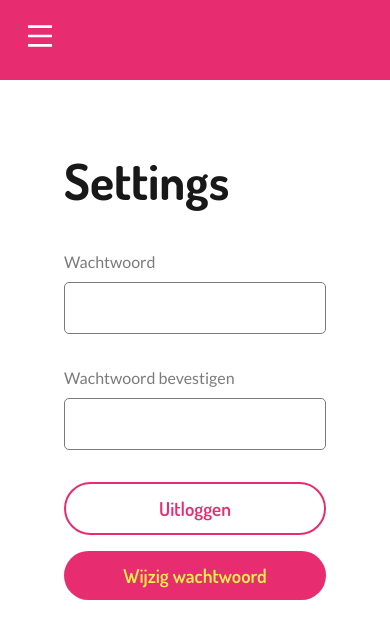
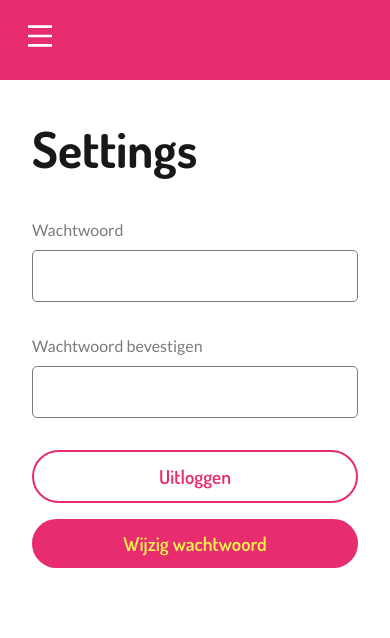
Before and after one commit to AlejandroDeWolf/donut-configurator-admin, a React (Vite) app: page /settings in a window 390 px wide. Shown: the top 638 px of the page. Built offline with nearby package versions, Linux system fonts and the light colour scheme; sample sign-in values are in the browser's storage.

Commit message:
style: add info color and adjust breakpoints for padding

```diff
--- a/src/sass/global.scss
+++ b/src/sass/global.scss
@@ -18,6 +18,7 @@ $color-light-gray: #dadada;
 $color-error: #ffcccc;
 $color-success: #ccffcc;
 $color-warning: #ffffcc;
+$color-info: #e6f7ff;
 
 // ------ Media Queries ------
 $breakpoint-xl: 2000px;
@@ -98,7 +99,11 @@ a {
 }
 
 .section__margin {
-  margin: 4rem;
+  margin: 2rem;
+
+  @media (min-width: $breakpoint-tablet) {
+    margin: 4rem;
+  }
 
   @media (min-width: $breakpoint-xl) {
     margin: 6rem;
@@ -106,7 +111,11 @@ a {
 }
 
 .section__padding {
-  padding: 4rem;
+  padding: 2rem;
+
+  @media (min-width: $breakpoint-tablet) {
+    padding: 4rem;
+  }
 
   @media (min-width: $breakpoint-xl) {
     padding: 6rem;
```
